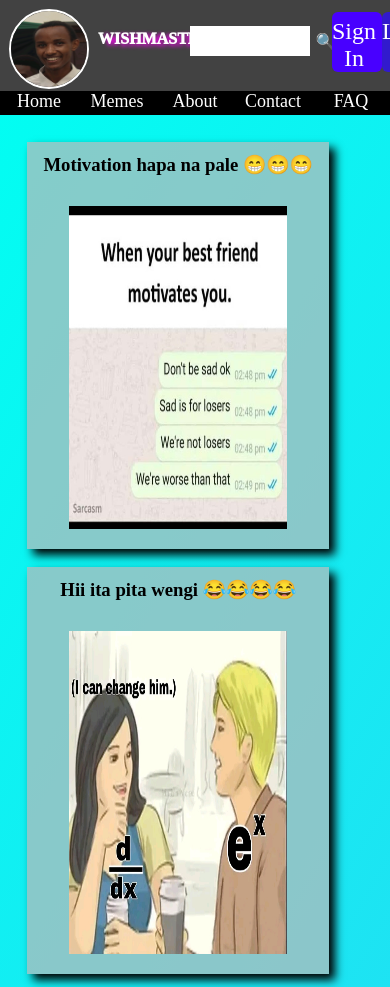
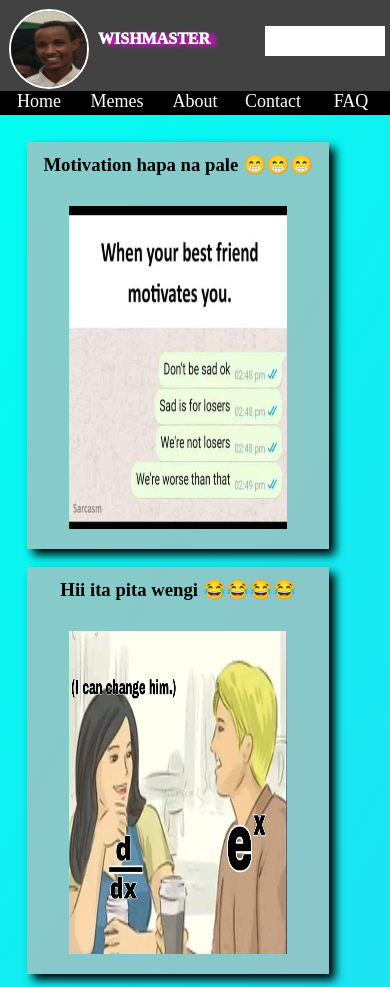
Before and after one commit to Wishmaster369/meme-website-2.0, a plain HTML site: page index.html in a window 390 px wide. Shown: the top 987 px of the page. Drawn offline with Linux system fonts and the light colour scheme.

Commit message:
Update images.css
removed sign up page in phone mode

```diff
--- a/images.css
+++ b/images.css
@@ -377,6 +377,7 @@ footer{
     .search_bar input{
         height: 30px;
         width: 120px;
+        margin-left: 150px;
     }
     .acount{
         display: flex;
@@ -385,9 +386,10 @@ footer{
 
     }
     .acount span{
-        justify-content: space-evenly;
+       /* justify-content: space-evenly;
         width: 100%;
-        height: 60px;
+        height: 60px;*/
+        display: none;
     }
     .acount #sign{
         background-color: rgb(72, 0, 255);
```
